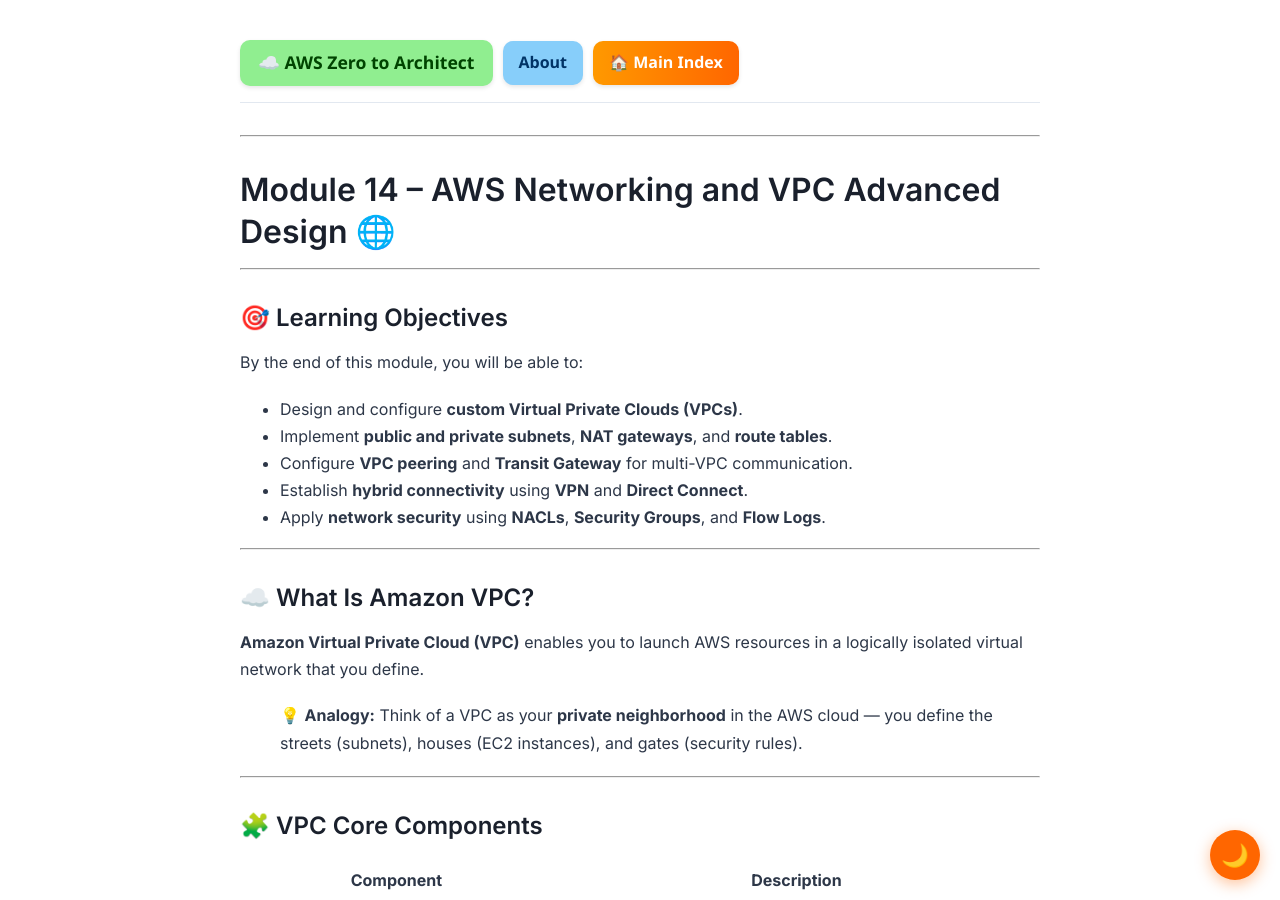
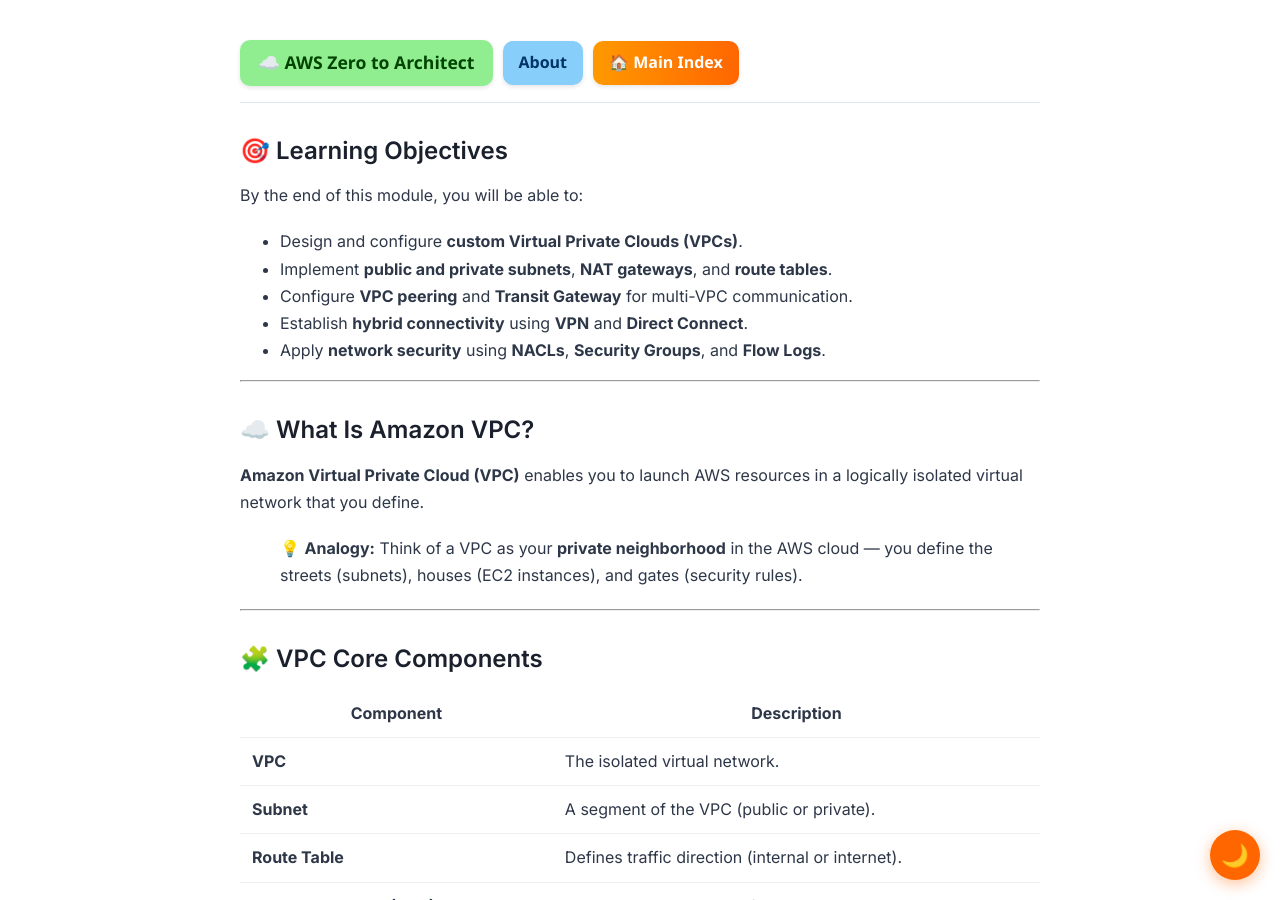
Before and after one commit to asiandevs/aws-zero-to-architect-blog, a Jekyll site: the page built from _posts/2025-11-11-module14-aws-security-and-encryption-services.md, in a window 1280 px wide and 900 px high. Built offline with Jekyll 4.4.1, drawn with Linux system fonts in a browser that asks for light colours; our own code applies the rules of GitHub Pages for plain Markdown files.

Commit message:
Update 2025-11-11-module14-aws-security-and-encryption-services.md

```diff
--- a/_posts/2025-11-11-module14-aws-security-and-encryption-services.md
+++ b/_posts/2025-11-11-module14-aws-security-and-encryption-services.md
@@ -1,16 +1,10 @@
 ---
-title: "Module 14 – AWS Security and Encryption Services"
+title: "Module 14 – AWS Networking and VPC Advanced Design"
 date: 2025-11-11
 categories: aws security encryption compliance
 tags: aws kms ssm secrets-manager guardduty inspector
 image: /assets/images/security.jpg
 description: "Implementing encryption, key management, and continuous threat detection using AWS KMS, Secrets Manager, and GuardDuty."
----
-
----
-
-#  Module 14 – AWS Networking and VPC Advanced Design 🌐
-
 ---
 
 ## 🎯 Learning Objectives
```
